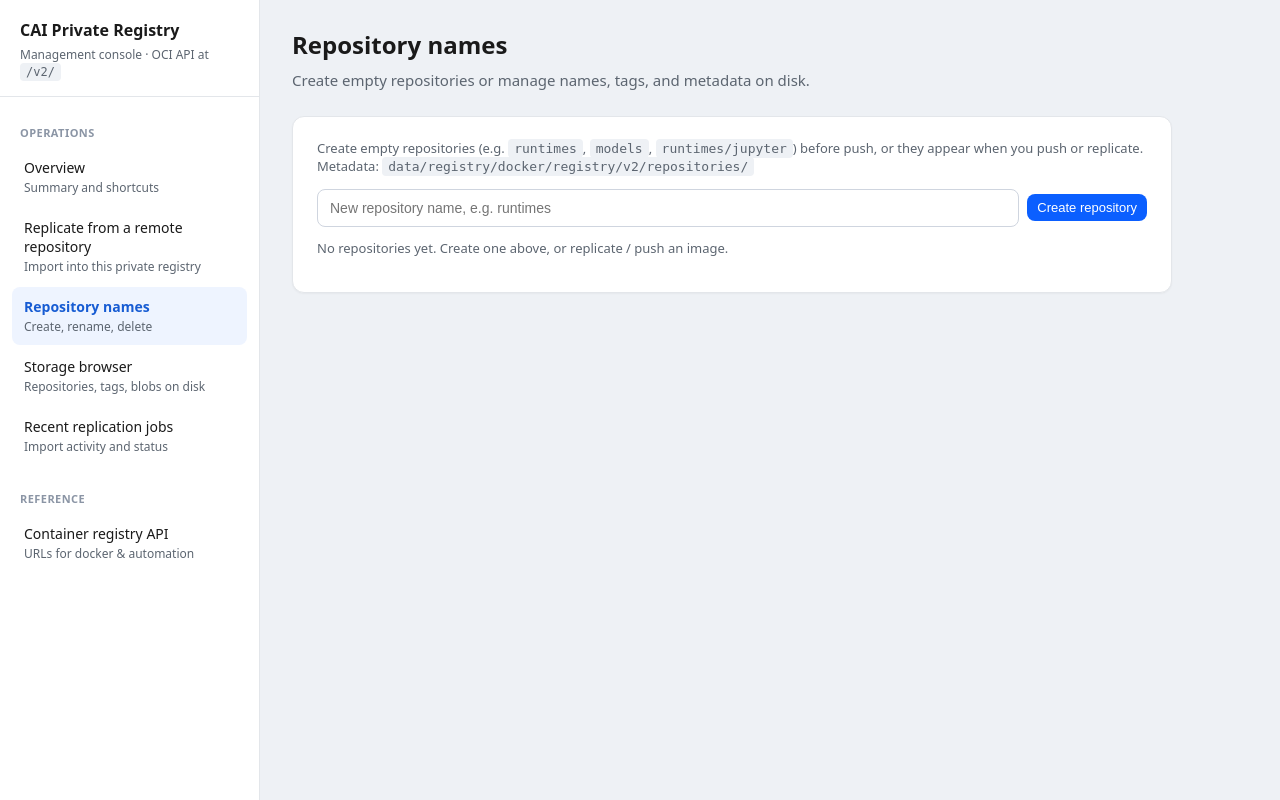
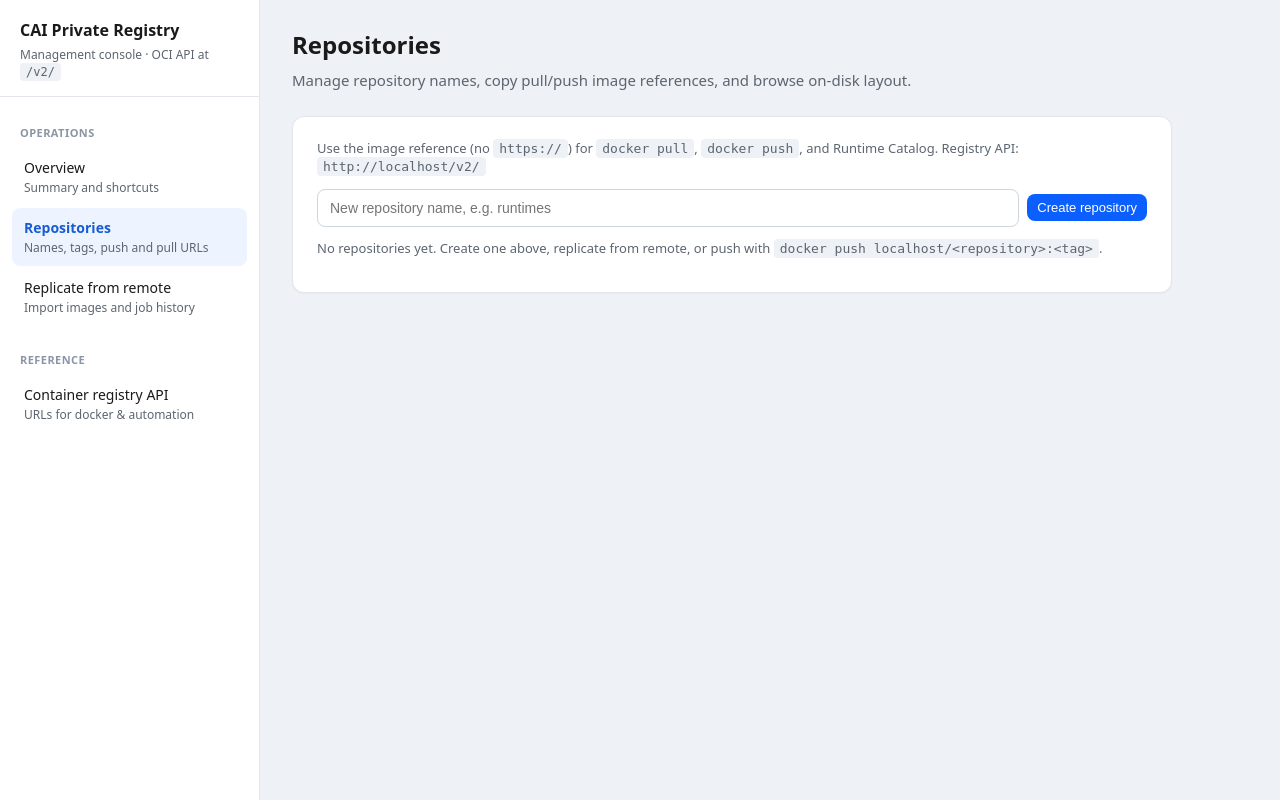
Before and after one commit to royles/CAI-Container-Registry, a FastAPI app: page /ui/repositories in a window 1280 px wide. Run offline with FastAPI, Linux system fonts and the light colour scheme.

Commit message:
Resequence UI nav and show pull/push refs on Repositories
Reorder sidebar: Overview, Repositories, Replicate from remote, API.
Drop Storage browser and Jobs from nav; merge job list into replicate.
Show docker pull/push image reference per tag on Repositories.

Co-authored-by: Christopher Royles <royles@users.noreply.github.com>

```diff
--- a/app/templates/ui/layout.html
+++ b/app/templates/ui/layout.html
@@ -94,10 +94,13 @@
       font-size: 13px; word-break: break-all; color: #0f172a;
     }
     .endpoint-desc { font-size: 13px; color: #5c6570; margin-top: 6px; }
-    .copy-btn {
-      margin-top: 8px; background: #fff; color: var(--accent); border: 1px solid var(--accent);
-      padding: 6px 10px; font-size: 12px; cursor: pointer; border-radius: 6px;
+    .copy-btn, .copy-ref-btn {
+      background: #fff; color: var(--accent); border: 1px solid var(--accent);
+      padding: 4px 8px; font-size: 11px; cursor: pointer; border-radius: 6px; margin-left: 6px;
     }
+    .image-ref { font-size: 13px; word-break: break-all; }
+    .ref-list { margin: 0; padding: 0; list-style: none; }
+    .ref-list li { margin: 6px 0; }
     .badge {
       display: inline-block; font-size: 11px; font-weight: 600; text-transform: uppercase;
       letter-spacing: 0.03em; background: #eef4ff; color: #175cd3; padding: 2px 8px; border-radius: 999px;
@@ -133,10 +136,8 @@
       <div class="nav-group">
         <div class="nav-label">Operations</div>
         <a href="/ui" class="nav-item{% if active_nav == 'home' %} active{% endif %}">Overview<span class="nav-item-desc">Summary and shortcuts</span></a>
-        <a href="/ui/replicate" class="nav-item{% if active_nav == 'replicate' %} active{% endif %}">Replicate from a remote repository<span class="nav-item-desc">Import into this private registry</span></a>
-        <a href="/ui/repositories" class="nav-item{% if active_nav == 'repositories' %} active{% endif %}">Repository names<span class="nav-item-desc">Create, rename, delete</span></a>
-        <a href="/ui/browser" class="nav-item{% if active_nav == 'browser' %} active{% endif %}">Storage browser<span class="nav-item-desc">Repositories, tags, blobs on disk</span></a>
-        <a href="/ui/jobs" class="nav-item{% if active_nav == 'jobs' %} active{% endif %}">Recent replication jobs<span class="nav-item-desc">Import activity and status</span></a>
+        <a href="/ui/repositories" class="nav-item{% if active_nav == 'repositories' %} active{% endif %}">Repositories<span class="nav-item-desc">Names, tags, push and pull URLs</span></a>
+        <a href="/ui/replicate" class="nav-item{% if active_nav == 'replicate' %} active{% endif %}">Replicate from remote<span class="nav-item-desc">Import images and job history</span></a>
       </div>
       <div class="nav-group">
         <div class="nav-label">Reference</div>
--- a/app/templates/ui/repositories.html
+++ b/app/templates/ui/repositories.html
@@ -1,8 +1,8 @@
 {% extends "ui/layout.html" %}
-{% block title %}Repository names — CAI Private Registry{% endblock %}
+{% block title %}Repositories — CAI Private Registry{% endblock %}
 {% block content %}
 <div class="card">
-  <p class="hint" style="margin-top:0;">Create empty repositories (e.g. <code>runtimes</code>, <code>models</code>, <code>runtimes/jupyter</code>) before push, or they appear when you push or replicate. Metadata: <code>{{ data_dir }}/docker/registry/v2/repositories/</code></p>
+  <p class="hint" style="margin-top:0;">Use the image reference (no <code>https://</code>) for <code>docker pull</code>, <code>docker push</code>, and Runtime Catalog. Registry API: <code>{{ registry_v2_url }}</code></p>
   {% if app_api_key_required %}
   <label for="repo_admin_api_key">Admin API key (create / rename / delete)</label>
   <input id="repo_admin_api_key" type="password" autocomplete="off" />
@@ -14,12 +14,42 @@
   <div id="repoStatus" class="status-banner"></div>
   {% if repositories %}
   <table style="margin-top:16px;">
-    <thead><tr><th>Repository</th><th>Tags</th><th>Actions</th></tr></thead>
+    <thead>
+      <tr>
+        <th>Repository</th>
+        <th>Pull / push image reference</th>
+        <th>Tags</th>
+        <th>Actions</th>
+      </tr>
+    </thead>
     <tbody>
       {% for repo in repositories %}
       <tr data-repo="{{ repo.name }}">
-        <td><code>{{ repo.name }}</code> · <a href="/ui/browser/repositories/{{ repo.name }}">browse</a></td>
-        <td>{% for t in repo.tags %}<a href="/repos/{{ repo.name }}/tags/{{ t }}"><code>{{ t }}</code></a>{% if not loop.last %}, {% endif %}{% endfor %}{% if not repo.tags %}<span class="hint">empty</span>{% endif %}</td>
+        <td>
+          <code>{{ repo.name }}</code>
+          <div class="hint"><a href="/ui/browser/repositories/{{ repo.name }}">Browse storage</a></div>
+        </td>
+        <td>
+          <ul class="ref-list">
+            {% if repo.tags %}
+              {% for t in repo.tags %}
+              <li>
+                <code class="image-ref">{{ registry_host }}/{{ repo.name }}:{{ t }}</code>
+                <button type="button" class="copy-ref-btn" data-copy-text="{{ registry_host }}/{{ repo.name }}:{{ t }}">Copy</button>
+              </li>
+              {% endfor %}
+            {% else %}
+              <li>
+                <code class="image-ref">{{ registry_host }}/{{ repo.name }}:&lt;tag&gt;</code>
+                <span class="hint"> — set tag on push, e.g. <code>docker push {{ registry_host }}/{{ repo.name }}:v1</code></span>
+              </li>
+            {% endif %}
+          </ul>
+        </td>
+        <td>
+          {% for t in repo.tags %}<a href="/repos/{{ repo.name }}/tags/{{ t }}"><code>{{ t }}</code></a>{% if not loop.last %}, {% endif %}{% endfor %}
+          {% if not repo.tags %}<span class="hint">empty</span>{% endif %}
+        </td>
         <td>
           <div class="actions">
             <button type="button" class="btn-inline btn-secondary btn-rename">Rename</button>
@@ -31,12 +61,22 @@
     </tbody>
   </table>
   {% else %}
-  <p class="hint" style="margin-top:12px;">No repositories yet. Create one above, or replicate / push an image.</p>
+  <p class="hint" style="margin-top:12px;">No repositories yet. Create one above, replicate from remote, or push with <code>docker push {{ registry_host }}/&lt;repository&gt;:&lt;tag&gt;</code>.</p>
   {% endif %}
 </div>
 {% endblock %}
 {% block scripts %}
 <script>
+  document.querySelectorAll(".copy-ref-btn").forEach((btn) => {
+    btn.addEventListener("click", () => {
+      const text = btn.dataset.copyText || "";
+      navigator.clipboard.writeText(text).then(() => {
+        const prev = btn.textContent;
+        btn.textContent = "Copied";
+        setTimeout(() => { btn.textContent = prev; }, 1500);
+      });
+    });
+  });
   function repoApiKey() {
     {% if app_api_key_required %}
     return document.getElementById("repo_admin_api_key")?.value || "";
```
Also changed, not shown: app/templates/ui/home.html (+4 -5 lines), app/templates/ui/jobs.html (deleted, +0 -23 lines), app/templates/ui/replicate.html (+24 -3 lines), app/ui_routes.py (+11 -23 lines), README.md.
